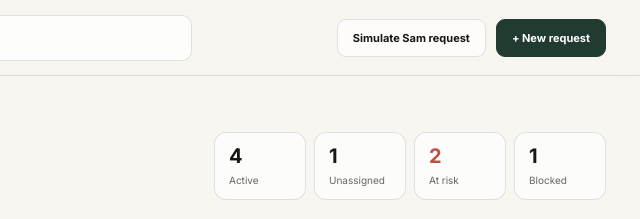
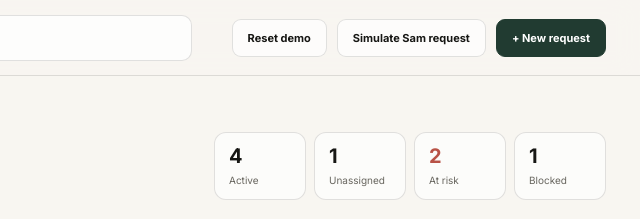
Before and after one commit to jiayuntoh/ai-hotel-concierge, a website: page operations/index.html in a window 1280 px wide. Shown: the top 219 px of the page, 640-1280 px from the left. Drawn offline with Linux system fonts and the light colour scheme; no server answers.

Commit message:
Add demo reset button

```diff
--- a/operations/index.html
+++ b/operations/index.html
@@ -47,6 +47,7 @@
           <input id="searchInput" type="search" placeholder="Search rooms, requests, or staff…" />
         </div>
         <div class="top-actions">
+          <button id="resetBtn" class="button secondary" title="Clear Room 512 demo requests">Reset demo</button>
           <button id="simulateBtn" class="button secondary">Simulate Sam request</button>
           <button id="newRequestBtn" class="button primary">+ New request</button>
         </div>
```
